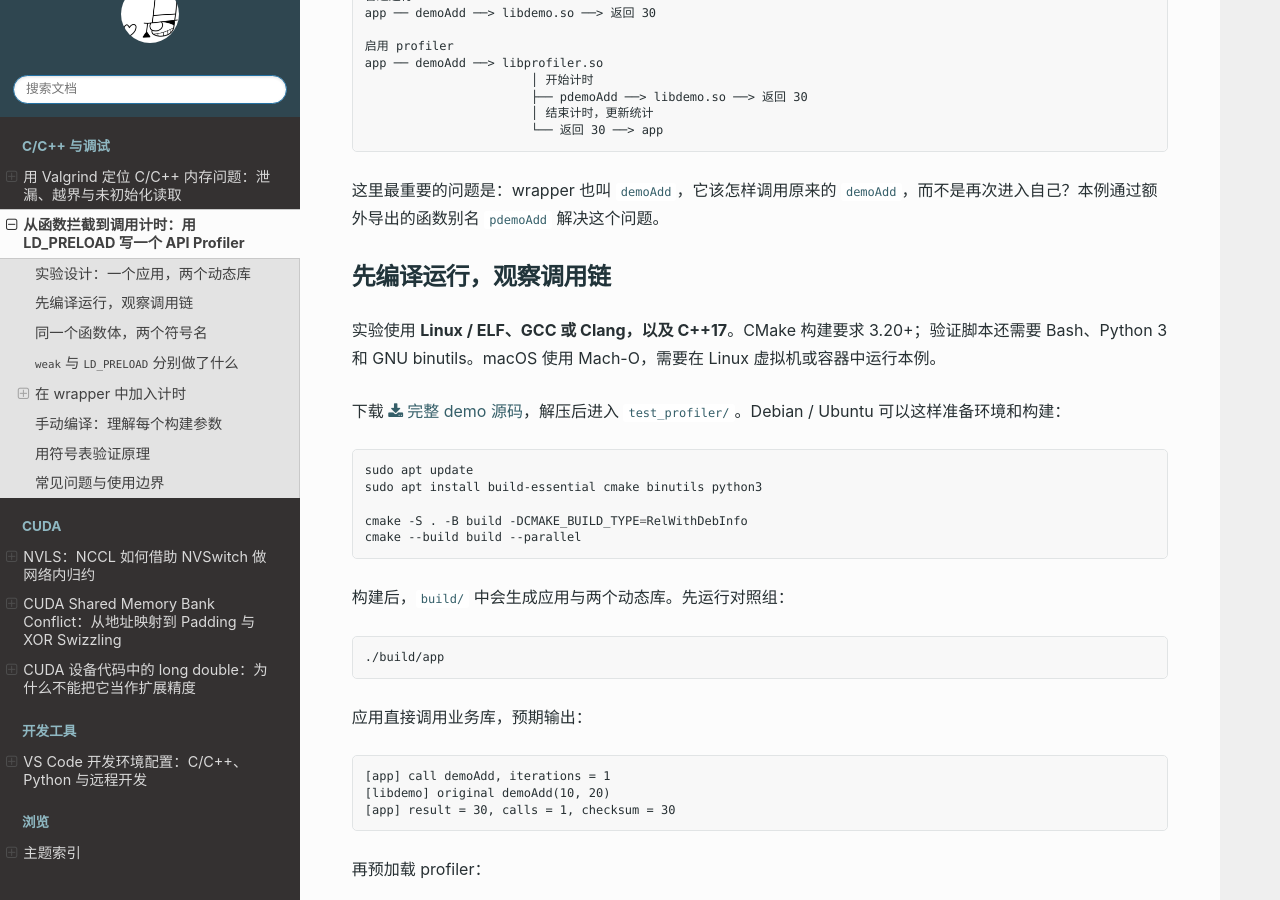
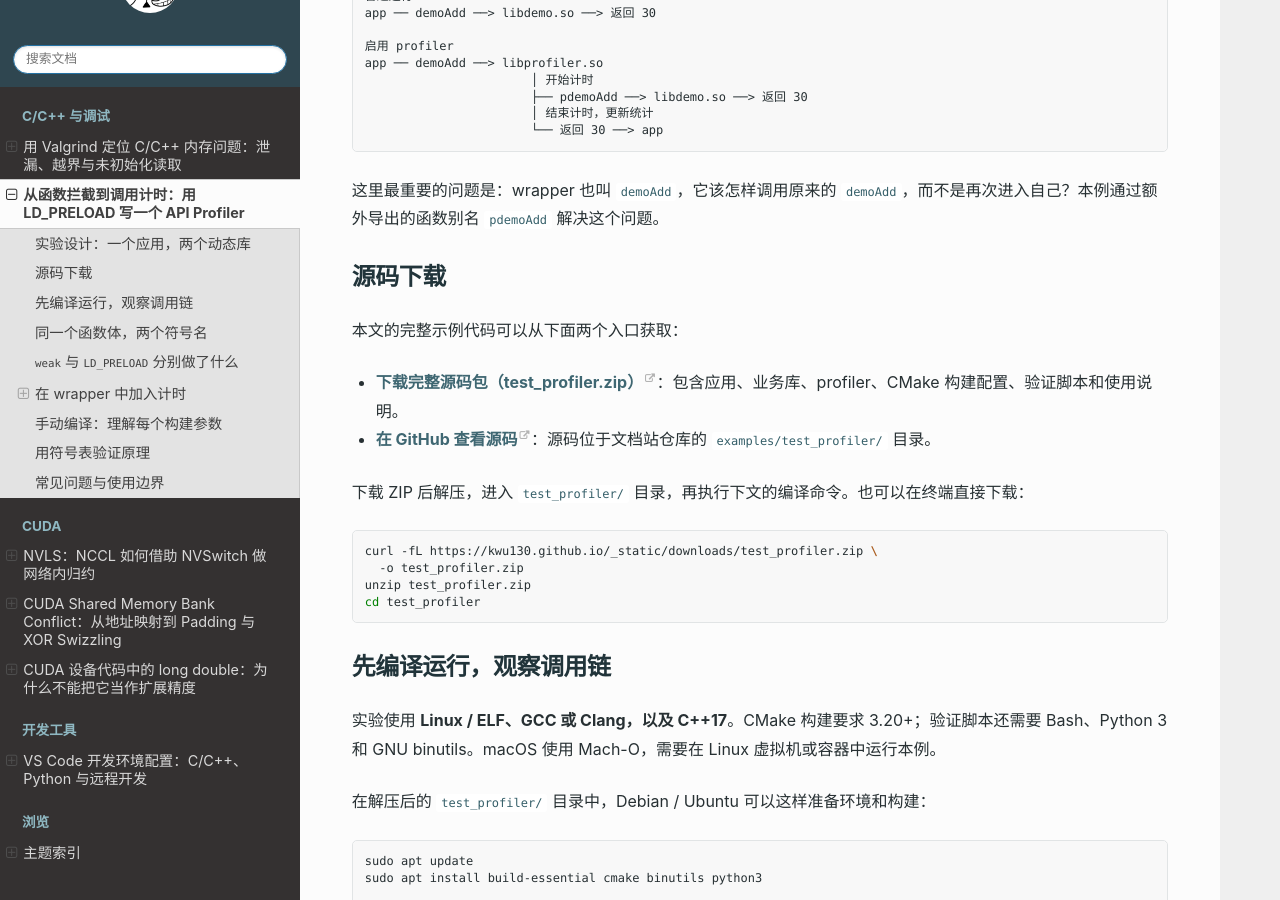
Before and after one commit to kwu130/kwu130.github.io, a Sphinx documentation site: the page built from docs/posts/ld-preload-profiler.md, in a window 1280 px wide and 900 px high, scrolled down 791 px. Built offline with Sphinx 7.4.7 and the Read the Docs theme 3.1.0, drawn with Linux system fonts in a browser that asks for light colours.

Commit message:
📝 clarify profiler source download instructions

````diff
--- a/docs/posts/ld-preload-profiler.md
+++ b/docs/posts/ld-preload-profiler.md
@@ -43,11 +43,27 @@ app ── demoAdd ──> libprofiler.so
 
 这里最重要的问题是：wrapper 也叫 `demoAdd`，它该怎样调用原来的 `demoAdd`，而不是再次进入自己？本例通过额外导出的函数别名 `pdemoAdd` 解决这个问题。
 
+## 源码下载
+
+本文的完整示例代码可以从下面两个入口获取：
+
+- **[下载完整源码包（test_profiler.zip）](https://kwu130.github.io/_static/downloads/test_profiler.zip)**：包含应用、业务库、profiler、CMake 构建配置、验证脚本和使用说明。
+- **[在 GitHub 查看源码](https://github.com/kwu130/kwu130.github.io/tree/main/examples/test_profiler)**：源码位于文档站仓库的 `examples/test_profiler/` 目录。
+
+下载 ZIP 后解压，进入 `test_profiler/` 目录，再执行下文的编译命令。也可以在终端直接下载：
+
+```bash
+curl -fL https://kwu130.github.io/_static/downloads/test_profiler.zip \
+  -o test_profiler.zip
+unzip test_profiler.zip
+cd test_profiler
+```
+
 ## 先编译运行，观察调用链
 
 实验使用 **Linux / ELF、GCC 或 Clang，以及 C++17**。CMake 构建要求 3.20+；验证脚本还需要 Bash、Python 3 和 GNU binutils。macOS 使用 Mach-O，需要在 Linux 虚拟机或容器中运行本例。
 
-下载 {download}`完整 demo 源码 <../_static/downloads/test_profiler.zip>`，解压后进入 `test_profiler/`。Debian / Ubuntu 可以这样准备环境和构建：
+在解压后的 `test_profiler/` 目录中，Debian / Ubuntu 可以这样准备环境和构建：
 
 ```bash
 sudo apt update
````
